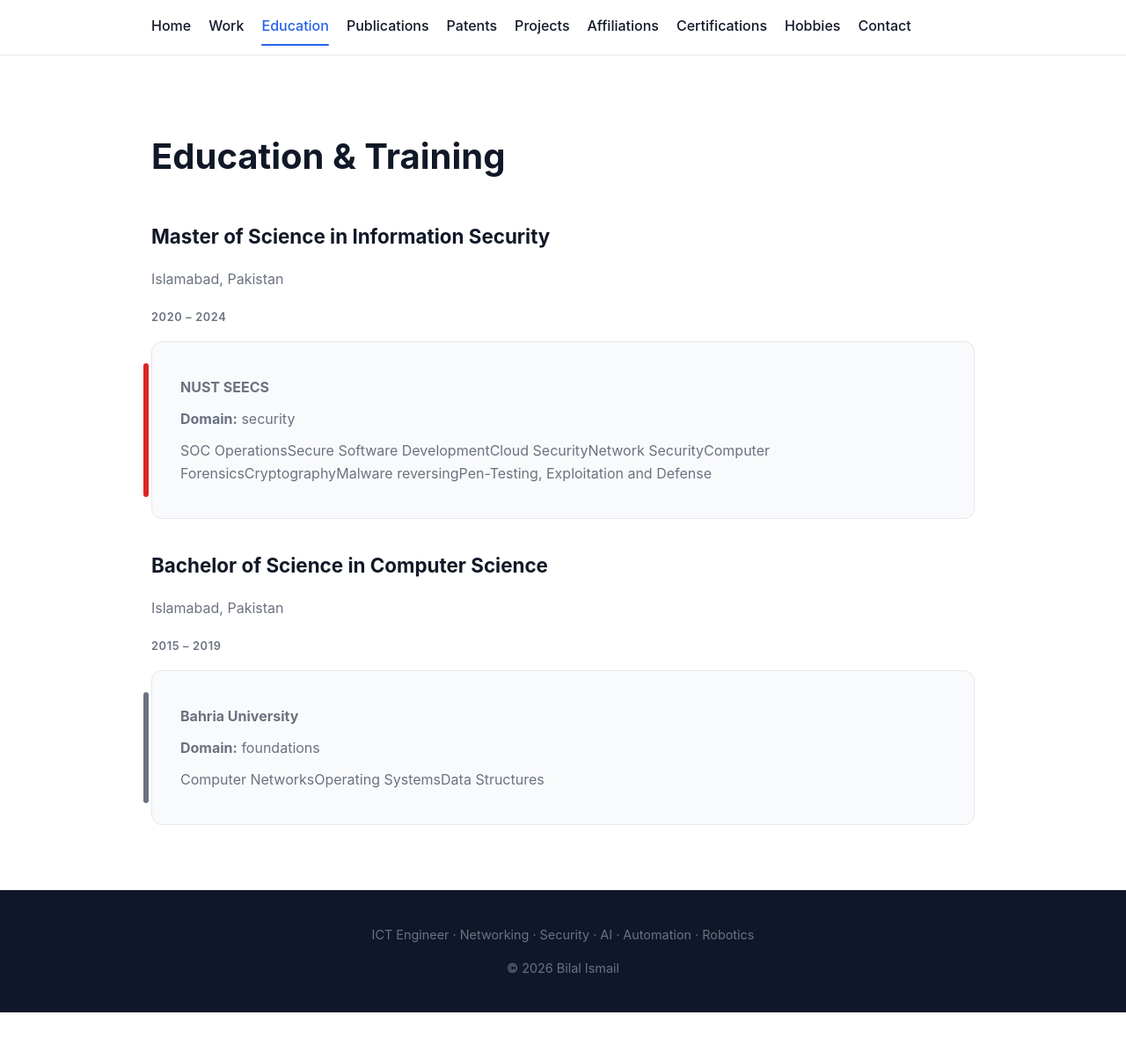
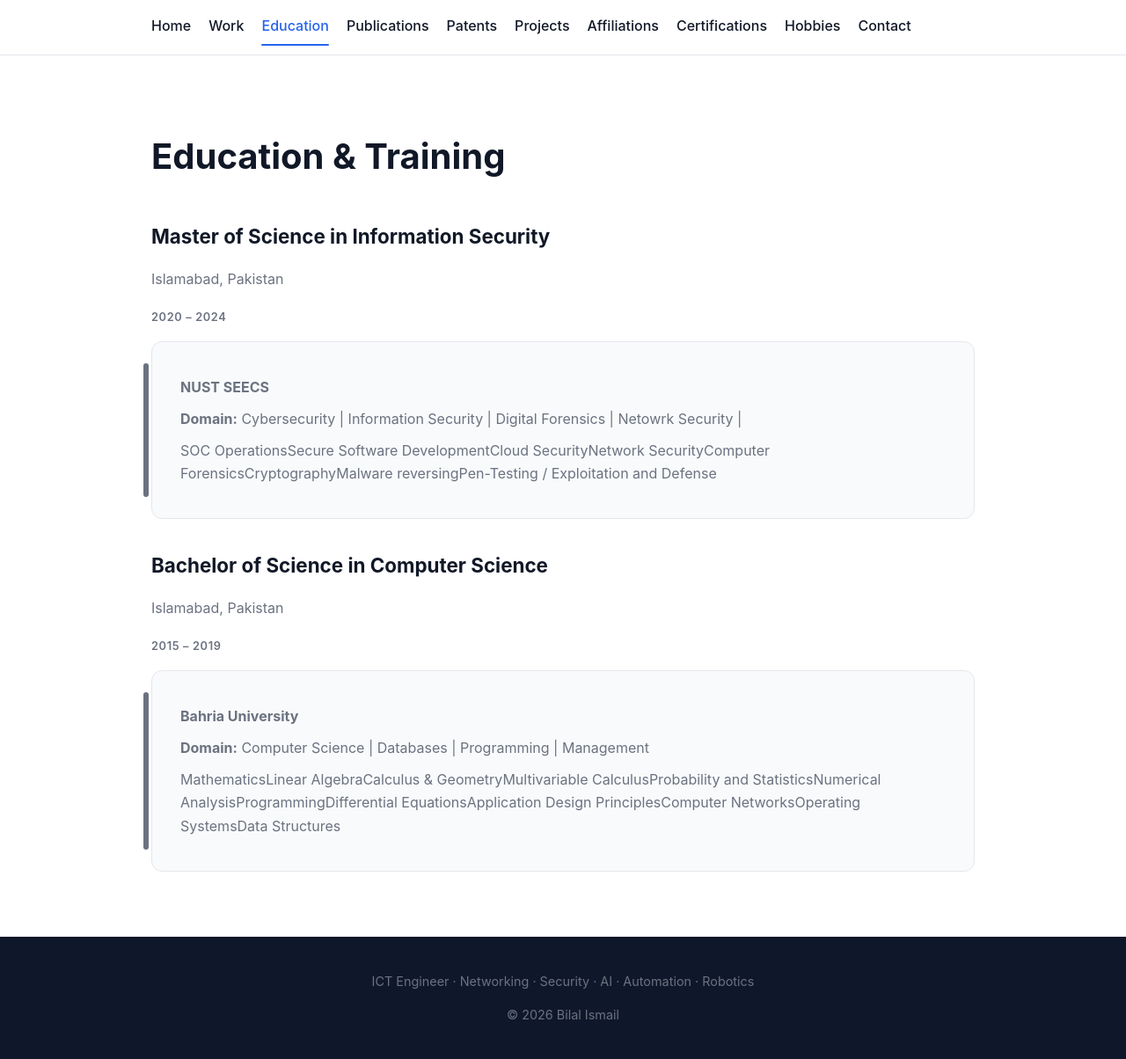
Before and after one commit to bilal-ismail/bilal-ismail.github.io, a Jekyll site: the page built from education.md, in a window 1280 px wide. Shown: the whole page at 88% size. Built offline with Jekyll 4.4.1, drawn with Linux system fonts in a browser that asks for light colours; before the commit the page ends 1151 px from its top, so only the background shows below that.

Commit message:
Update education.yml

```diff
--- a/_data/education.yml
+++ b/_data/education.yml
@@ -3,7 +3,7 @@
   location: Islamabad, Pakistan
   start: 2020
   finish: 2024
-  domain: security
+  domain: Cybersecurity | Information Security | Digital Forensics | Netowrk Security |
   focus:
   - SOC Operations
   - Secure Software Development
@@ -12,7 +12,7 @@
   - Computer Forensics
   - Cryptography
   - Malware reversing
-  - Pen-Testing,  Exploitation and Defense
+  - Pen-Testing / Exploitation and Defense
 
 
 - title: Bachelor of Science in Computer Science
@@ -20,8 +20,17 @@
   location: Islamabad, Pakistan
   start: 2015
   finish: 2019
-  domain: foundations
+  domain: Computer Science | Databases | Programming | Management
   focus:
+  - Mathematics
+  - Linear Algebra
+  - Calculus & Geometry
+  - Multivariable Calculus
+  - Probability and Statistics
+  - Numerical Analysis
+  - Programming
+  - Differential Equations
+  - Application Design Principles
   - Computer Networks
   - Operating Systems
   - Data Structures
```
